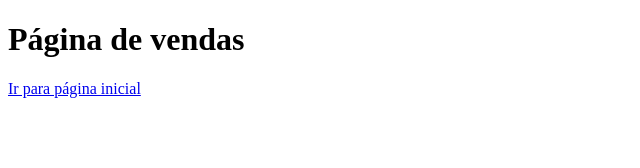
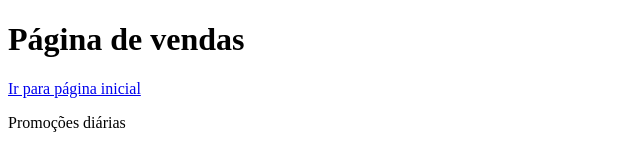
Before and after one commit to rfortuci/site-de-vendas, a plain HTML site: page vendas.html in a window 1280 px wide. Shown: the whole page, without its empty margins (0-640 px from the left). Drawn offline with Linux system fonts and the light colour scheme.

Commit message:
Acrescentado informação de promoção

```diff
--- a/vendas.html
+++ b/vendas.html
@@ -9,5 +9,6 @@
 <body>
     <h1>Página de vendas</h1>
     <a href="index.html">Ir para página inicial</a>
+    <p>Promoções diárias</p>
 </body>
 </html>
```
